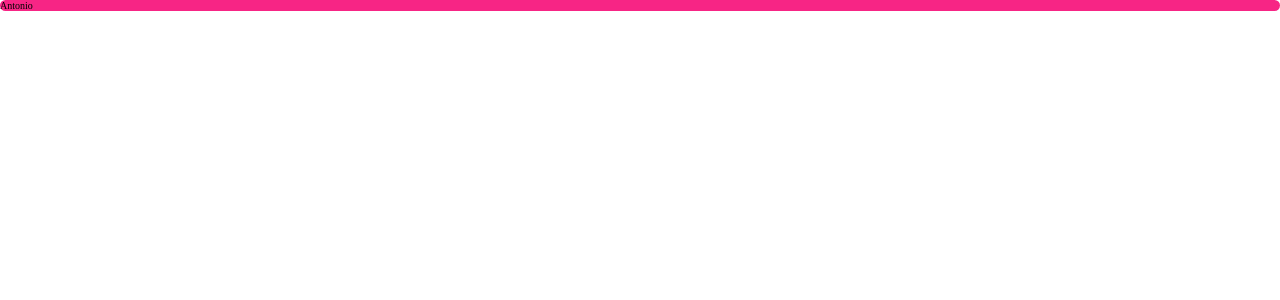
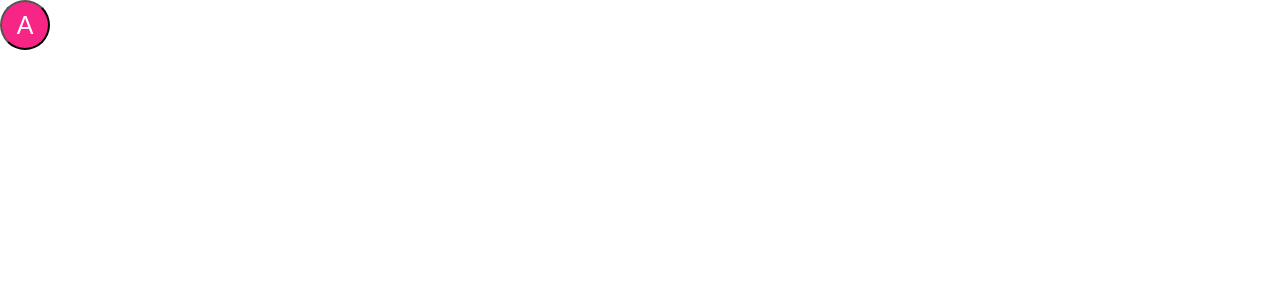
Before and after one commit to anavarro81/todoist-little, a React (Vite) app: page / in a window 1280 px wide. Shown: the top 300 px of the page. Built offline with nearby package versions, Linux system fonts and the light colour scheme.

Commit message:
feat(avatar): create avatar component styles and props

```diff
--- a/src/App.tsx
+++ b/src/App.tsx
@@ -4,7 +4,7 @@ function App() {
 
 
   return (
-    <Avatar color="#F72585" radius={"25px"} name="Antonio"/>
+    <Avatar name="Antonio"/>
   )
 }
 
--- a/src/components/Avatar/Avatar.module.css
+++ b/src/components/Avatar/Avatar.module.css
@@ -1,3 +1,17 @@
 .avatar {
+    padding: 1.5rem 0.9rem;
+    width: 5rem;
+    height: 5rem;
+    color: white;
+    display: flex;
+    align-items: center;
+    justify-content: center;
+    background-color: #F72585;
+    border-radius: 2.5rem
 
 }
+
+.avatarinitial {
+    font: bold;
+    font-size: 2.5rem;
+}
--- a/src/components/Avatar/Avatar.tsx
+++ b/src/components/Avatar/Avatar.tsx
@@ -1,22 +1,25 @@
+import avatarStyles from './Avatar.module.css'
+
 interface AvatarProps {
-  color: string
-  radius: string
   name: string
 }
 
-const Avatar = ({color, radius, name}: AvatarProps) => {
+
+
+const Avatar = ({name}: AvatarProps) => {
   return (
 
 
-    <div
-      className="avatar"
-      style={{
-        backgroundColor: color,
-        borderRadius: radius,
-      }}
+    <button
+      className={avatarStyles.avatar}
     >
-      {name}
-    </div>
+
+      <span className={avatarStyles.avatarinitial}>
+        {name.charAt(0).toUpperCase()}
+      </span>
+
+
+    </button>
 
 
 
```
